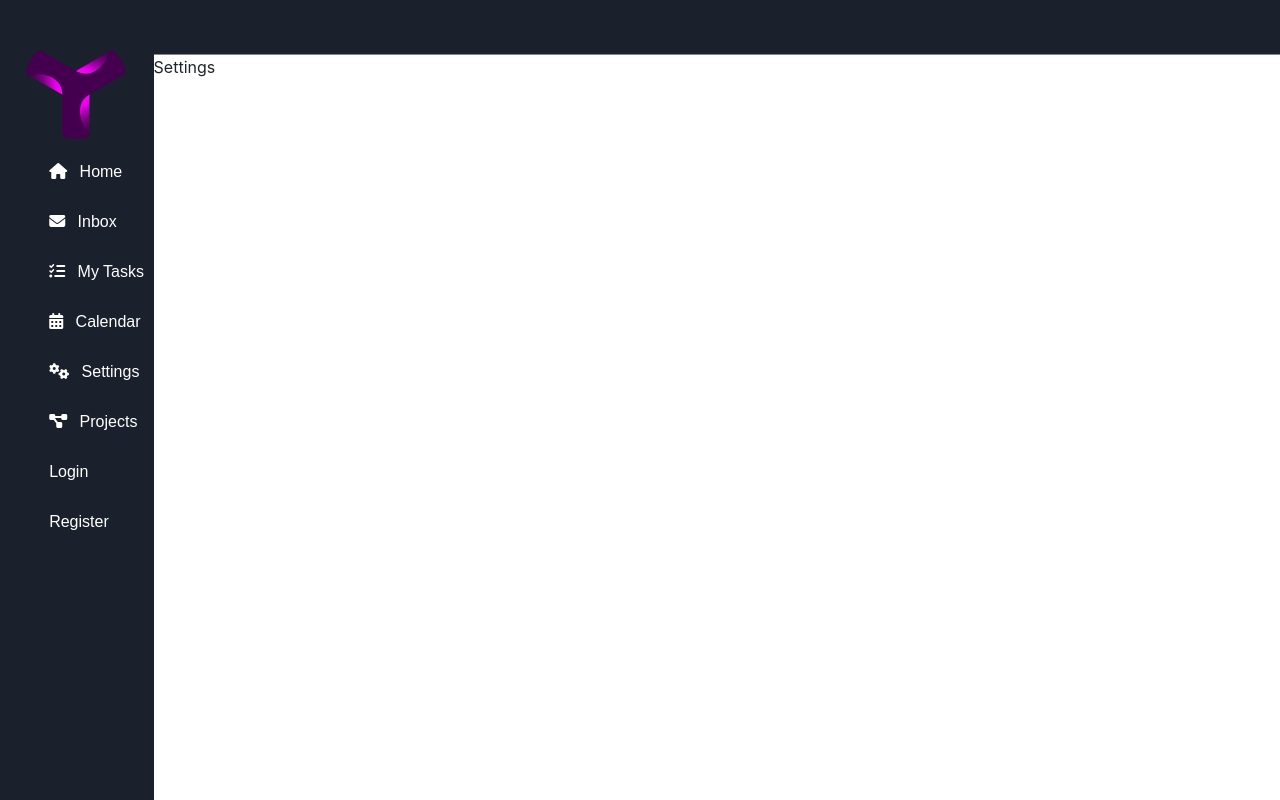
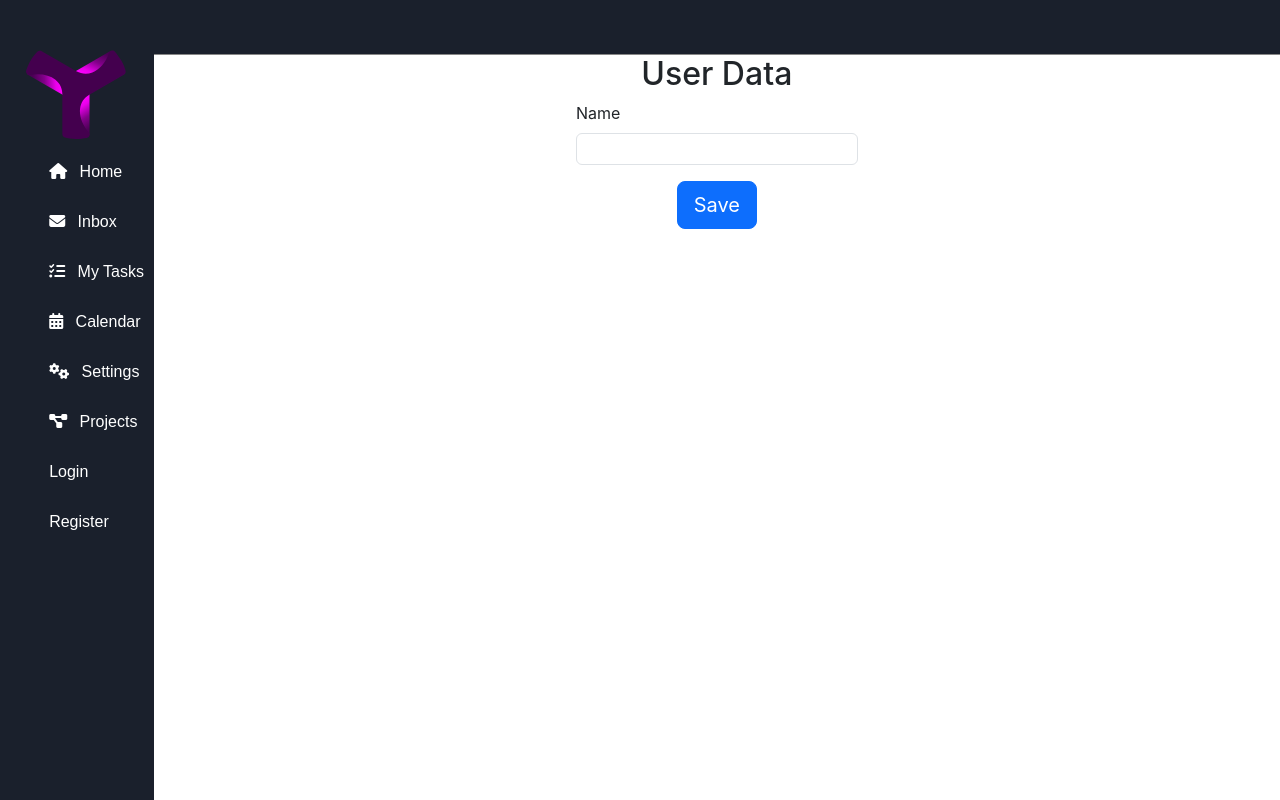
Before and after one commit to dawid-md/ysana, a React (Create React App) app: page /settings in a window 1280 px wide. Built offline with nearby package versions, Linux system fonts and the light colour scheme.

Commit message:
user is able to change its displayName

```diff
--- a/src/App.js
+++ b/src/App.js
@@ -15,14 +15,14 @@ import Settings from './components/Settings/Settings'
 
 function App() {
   const { setAuth, setUser } = useContext(AuthContext)
-  const [isAuth, setisAuth] = useState(false)
+  //const [isAuth, setisAuth] = useState(false)
 
   const checkUser = async () => {
     const tokenData = window.localStorage.getItem('token-data')
     if(tokenData){
       await setAuth(true)
       await setUser(JSON.parse(tokenData))
-      setisAuth(true)
+      //setisAuth(true)
     }
   }
 
--- a/src/components/Body/Body.js
+++ b/src/components/Body/Body.js
@@ -32,6 +32,10 @@ export default function Body(){
     async function getData(){
         const resProjects = await axios.get(`https://ysana-d79f4-default-rtdb.europe-west1.firebasedatabase.app/projects.json?auth=${currentUser.token}`)
         const resTasks = await axios.get(`https://ysana-d79f4-default-rtdb.europe-west1.firebasedatabase.app/tasks.json?auth=${currentUser.token}`)
+
+        //const allUsers = await axios.get(`https://identitytoolkit.googleapis.com/v1/accounts.json?auth=${currentUser.token}`, )
+
+        // console.log(allUsers);
 
         const projectsData = []
         for(const key in resProjects.data){
--- a/src/components/Login/Login.js
+++ b/src/components/Login/Login.js
@@ -1,5 +1,5 @@
 import axios from "axios"
-import { useState, useContext } from "react"
+import { useState, useContext, useEffect } from "react"
 import AuthContext from "../../context/AuthContext"
 import { useNavigate } from "react-router-dom"
 
@@ -57,6 +57,10 @@ export default function Login(){
         }
     }
 
+    useEffect(() => {
+        setAuth(false)
+    },)
+
     return(
         <div>
             <h2 className="text-center">Sign In</h2>
--- a/src/components/Register/Register.js
+++ b/src/components/Register/Register.js
@@ -1,10 +1,15 @@
 import axios from "axios"
 import { useState, useContext } from "react"
 import AuthContext from "../../context/AuthContext"
+import { useNavigate } from "react-router-dom"
 
 export default function Register(){
     const { isAuthenticated, setAuth } = useContext(AuthContext)
     const [userCredentials, setuserCredentials] = useState({
+        name: {
+            value: "",
+            rules: ""
+        },
         email: {
             value: "",
             rules: ['required']
@@ -14,6 +19,8 @@ export default function Register(){
             rules: ['required']
         }
     })
+
+    const navigate = useNavigate()
 
     const changeCredentials = (event) => {
         event.preventDefault()
@@ -34,15 +41,17 @@ export default function Register(){
             const res = await axios.post("https://identitytoolkit.googleapis.com/v1/accounts:signUp?key=AIzaSyBhHB41dFDMCuhXmPGyLXgP308GIEj2sWc",
                 {email: userCredentials.email,
                 password: userCredentials.password,
+                displayName: userCredentials.name,
                 returnSecureToken: true
             })
-            setAuth(true, {
-                email: res.data.email,
-                token: res.data.idToken,
-                refreshToken: res.data.refreshToken,
-                userID: res.data.localId,
-                //displayName: res.data.displayName
-            })
+            // setAuth(true, {
+            //     email: res.data.email,
+            //     token: res.data.idToken,
+            //     refreshToken: res.data.refreshToken,
+            //     userID: res.data.localId,
+            //     displayName: res.data.displayName
+            // })
+            navigate("/login")
         } catch (ex) {
             console.log(ex.response);
         }
@@ -52,6 +61,10 @@ export default function Register(){
         <div>
             <h2 className="text-center">Register</h2>
             <form>
+            <div className="mb-3 col-3 mx-auto">
+                <label className="form-label">Name</label>
+                <input onChange={changeCredentials} name="name" type="text" className="form-control" />
+            </div>
             <div className="mb-3 col-3 mx-auto">
                 <label className="form-label">Email address</label>
                 <input onChange={changeCredentials} name="email" type="email" className="form-control" />
--- a/src/components/Settings/Settings.js
+++ b/src/components/Settings/Settings.js
@@ -1,5 +1,42 @@
+import { useContext, useEffect, useState } from "react"
+import AuthContext from "../../context/AuthContext"
+import axios from "axios"
+
 export default function Settings(){
+    const [userName, setuserName] = useState('')
+    const { currentUser } = useContext(AuthContext)
+
+    useEffect(() => {
+        setuserName(currentUser.displayName)
+    }, [])
+
+    const changeData = (event) => {
+        event.preventDefault()
+        const newUserName = event.target.value
+        setuserName(newUserName)
+    }
+
+    const submit = async (event) => {
+        event.preventDefault()
+        console.log('knur knur knur xD');
+
+        const res = await axios.post("https://identitytoolkit.googleapis.com/v1/accounts:update?key=AIzaSyBhHB41dFDMCuhXmPGyLXgP308GIEj2sWc",
+            {idToken: currentUser.token,
+            displayName: userName})
+    }
+
     return(
-        <div>Settings</div>
+        <div>
+            <h2 className="text-center">User Data</h2>
+            <form>
+            <div className="mb-3 col-3 mx-auto">
+                <label className="form-label">Name</label>
+                <input onChange={changeData} name="name" type="text" className="form-control" value={userName} />
+            </div>
+            <div className="text-center">
+                <button onClick={submit} type="submit" className="btn btn-primary btn-lg mx-22">Save</button>
+            </div>
+            </form>
+        </div>
     )
 }
--- a/src/context/AuthContext.js
+++ b/src/context/AuthContext.js
@@ -49,7 +49,7 @@ export function AuthProvider({ children }){
             window.localStorage.setItem('user-name', JSON.stringify(userData.displayName))
         }
         else{
-            console.log('refresh token attempt failes');
+            console.log('refresh token attempt failed');
             setisAuthenticated(false)
         }
         return true
```
